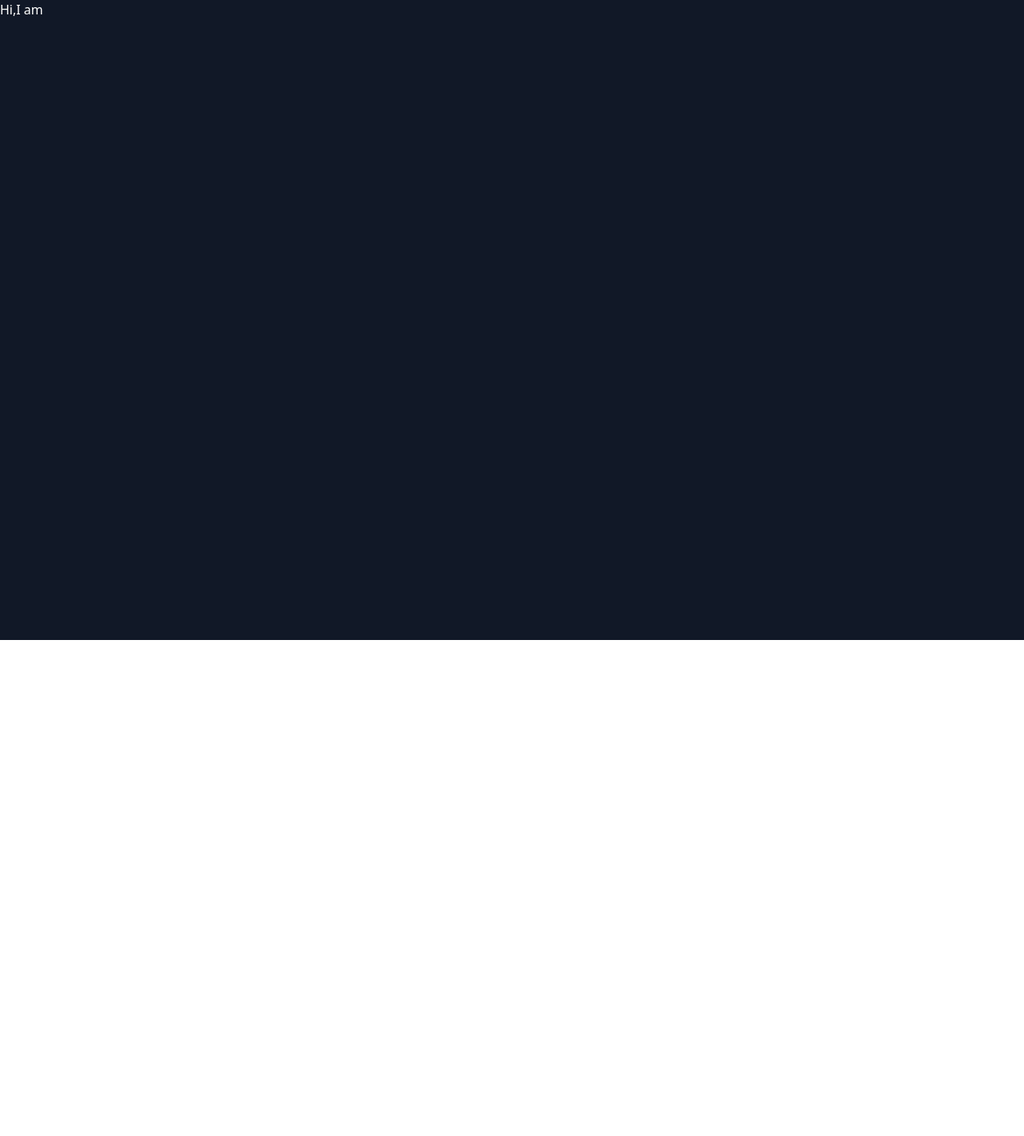
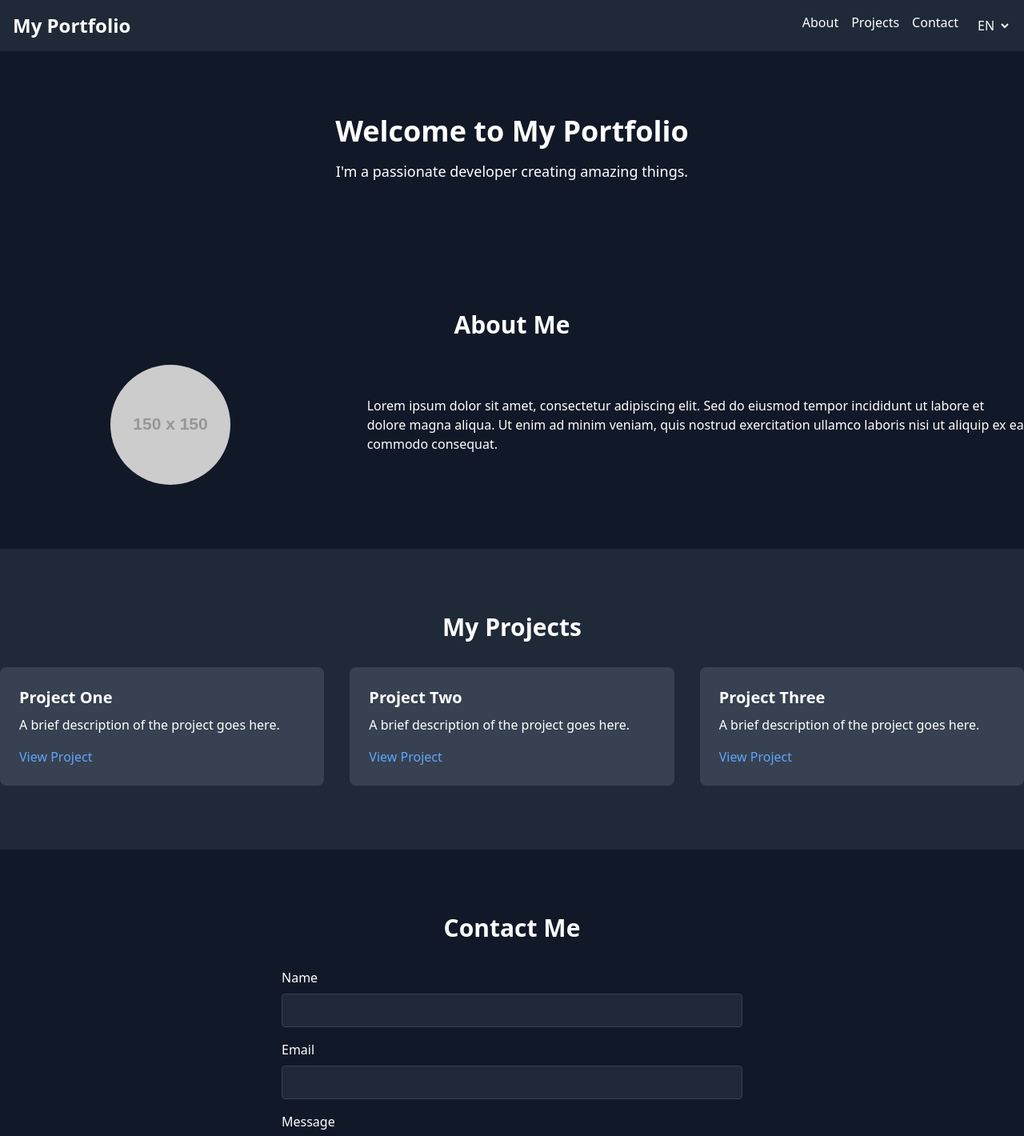
Before and after one commit to su-mon-aye/myportfolio, a Vue app: page / in a window 1280 px wide. Shown: the top 1420 px of the page at 80% size. Before the commit the page ends 800 px from the top, so only its background shows below. Built offline with nearby package versions, Linux system fonts and the light colour scheme.

Commit message:
update home page

```diff
--- a/index.html
+++ b/index.html
@@ -1,13 +1,16 @@
 <!DOCTYPE html>
 <html lang="">
+
 <head>
   <meta charset="UTF-8">
   <link rel="icon" href="/favicon.ico">
   <meta name="viewport" content="width=device-width, initial-scale=1.0">
-    <title>Vite App</title>
+  <title>Portfolio</title>
 </head>
+
 <body>
   <div id="app"></div>
   <script type="module" src="/src/main.js"></script>
 </body>
+
 </html>
--- a/src/components/Home.vue
+++ b/src/components/Home.vue
@@ -1,11 +1,101 @@
 <script setup>
-
 </script>
 
 <template>
-    <main class="min-h-screen bg-gray-900 text-white">
- <div class="">
-    <h1>Hi,I am</h1>
- </div>
-</main>
+  <main class="min-h-screen bg-gray-900 text-white">
+    <!-- Header -->
+    <header class="bg-gray-800 p-4">
+      <nav class="container mx-auto flex justify-between">
+        <h1 class="text-2xl font-bold">My Portfolio</h1>
+        <ul class="flex space-x-4">
+          <li><a href="#about" class="hover:text-gray-400">About</a></li>
+          <li><a href="#projects" class="hover:text-gray-400">Projects</a></li>
+          <li><a href="#contact" class="hover:text-gray-400">Contact</a></li>
+          <li>
+            <select class="bg-gray-800 text-white rounded p-1">
+              <option value="en">EN</option>
+              <option value="es">ES</option>
+            </select>
+          </li>
+        </ul>
+      </nav>
+    </header>
+
+    <!-- Hero Section -->
+    <section class="container mx-auto text-center py-20">
+      <h2 class="text-4xl font-bold">Welcome to My Portfolio</h2>
+      <p class="mt-4 text-lg">I'm a passionate developer creating amazing things.</p>
+    </section>
+
+    <!-- About Section -->
+    <section id="about" class="container mx-auto py-20">
+      <h3 class="text-3xl font-bold text-center">About Me</h3>
+      <div class="mt-8 flex flex-col md:flex-row items-center">
+        <div class="md:w-1/3 text-center">
+          <img src="https://via.placeholder.com/150" alt="Profile Picture" class="rounded-full mx-auto">
+        </div>
+        <div class="md:w-2/3 mt-8 md:mt-0 md:pl-8">
+          <p>
+            Lorem ipsum dolor sit amet, consectetur adipiscing elit. Sed do eiusmod tempor incididunt ut labore et
+            dolore magna aliqua. Ut enim ad minim veniam, quis nostrud exercitation ullamco laboris nisi ut aliquip ex
+            ea commodo consequat.
+          </p>
+        </div>
+      </div>
+    </section>
+
+    <!-- Projects Section -->
+    <section id="projects" class="bg-gray-800 py-20">
+      <div class="container mx-auto">
+        <h3 class="text-3xl font-bold text-center">My Projects</h3>
+        <div class="mt-8 grid grid-cols-1 md:grid-cols-2 lg:grid-cols-3 gap-8">
+          <!-- Project 1 -->
+          <div class="bg-gray-700 p-6 rounded-lg">
+            <h4 class="text-xl font-bold">Project One</h4>
+            <p class="mt-2">A brief description of the project goes here.</p>
+            <a href="#" class="mt-4 inline-block text-blue-400 hover:text-blue-300">View Project</a>
+          </div>
+          <!-- Project 2 -->
+          <div class="bg-gray-700 p-6 rounded-lg">
+            <h4 class="text-xl font-bold">Project Two</h4>
+            <p class="mt-2">A brief description of the project goes here.</p>
+            <a href="#" class="mt-4 inline-block text-blue-400 hover:text-blue-300">View Project</a>
+          </div>
+          <!-- Project 3 -->
+          <div class="bg-gray-700 p-6 rounded-lg">
+            <h4 class="text-xl font-bold">Project Three</h4>
+            <p class="mt-2">A brief description of the project goes here.</p>
+            <a href="#" class="mt-4 inline-block text-blue-400 hover:text-blue-300">View Project</a>
+          </div>
+        </div>
+      </div>
+    </section>
+
+    <!-- Contact Section -->
+    <section id="contact" class="container mx-auto py-20">
+      <h3 class="text-3xl font-bold text-center">Contact Me</h3>
+      <form class="mt-8 max-w-xl mx-auto">
+        <div class="mb-4">
+          <label for="name" class="block mb-2">Name</label>
+          <input type="text" id="name" class="w-full p-2 rounded bg-gray-800 border border-gray-700">
+        </div>
+        <div class="mb-4">
+          <label for="email" class="block mb-2">Email</label>
+          <input type="email" id="email" class="w-full p-2 rounded bg-gray-800 border border-gray-700">
+        </div>
+        <div class="mb-4">
+          <label for="message" class="block mb-2">Message</label>
+          <textarea id="message" rows="4" class="w-full p-2 rounded bg-gray-800 border border-gray-700"></textarea>
+        </div>
+        <button type="submit" class="bg-blue-500 hover:bg-blue-400 text-white font-bold py-2 px-4 rounded">
+          Send Message
+        </button>
+      </form>
+    </section>
+
+    <!-- Footer -->
+    <footer class="bg-gray-800 p-4 text-center">
+      <p>&copy; 2026 My Portfolio. All rights reserved.</p>
+    </footer>
+  </main>
 </template>
```
Lines whose indentation alone changed are shown as unchanged.
